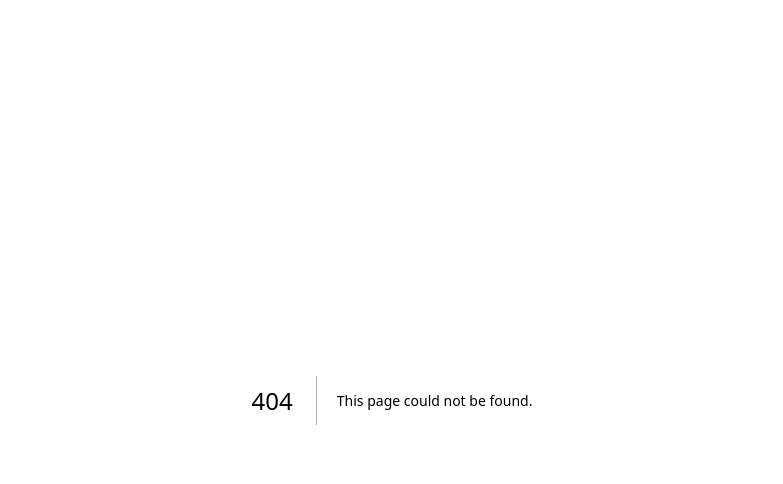
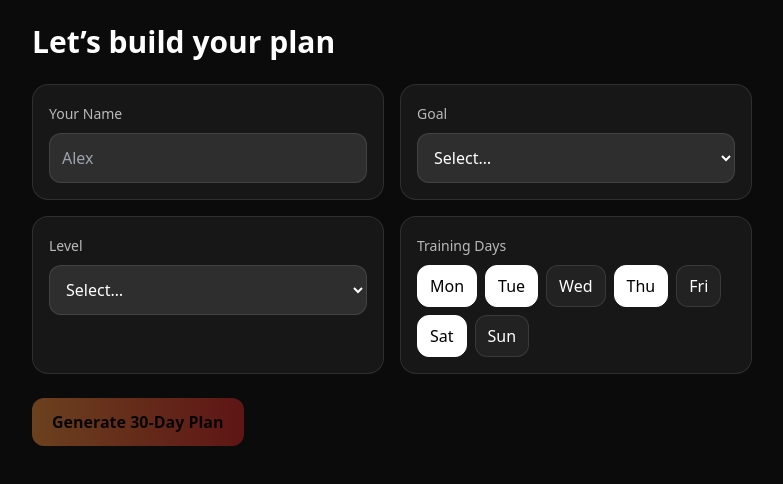
Before and after one commit to GrindFit/grindfit-webapp, a Next.js app: page /onboarding in a window 1280 px wide. Before the commit this address had no page. Shown: the top 484 px of the page, without its empty margins (248-1031 px from the left). Built offline with nearby package versions, Linux system fonts and the light colour scheme.

Commit message:
Create onboarding.js

```diff
--- /dev/null
+++ b/pages/onboarding.js
@@ -0,0 +1,103 @@
+import { useState } from "react";
+
+const DEFAULT_DAYS = ["Mon","Tue","Thu","Sat"];
+
+export default function Onboarding() {
+  const [name, setName]   = useState("");
+  const [goal, setGoal]   = useState("");
+  const [level, setLevel] = useState("");
+  const [days, setDays]   = useState(DEFAULT_DAYS);
+
+  const goals  = ["Fat Loss","Lean Mass","Recomp","Endurance"];
+  const levels = ["Beginner","Intermediate","Advanced"];
+  const weekday = ["Mon","Tue","Wed","Thu","Fri","Sat","Sun"];
+
+  const toggleDay = (d) =>
+    setDays(prev => prev.includes(d) ? prev.filter(x=>x!==d) : [...prev, d]);
+
+  function generatePlan() {
+    // seed a simple 30-day plan (we'll swap with your CSV later)
+    const blocks = ["Full Body A","EMOM KB","Upper Push","Lower Hinge","Mobility","Conditioning","Rest"];
+    const plan = Array.from({length:30}, (_,i)=>({
+      day: i+1,
+      title: blocks[i % blocks.length],
+      block: [
+        "Warm-up: 5m mobility",
+        "Main: 3× EMOM / supersets",
+        "Finisher: 6–8m zone 2"
+      ],
+      status: "pending"
+    }));
+
+    const profile = {
+      name, goal, level,
+      schedule: [...days].sort(),
+      baselines: { sleep:null, stress:null, soreness:null, steps:null },
+      streak: 0,
+      createdAt: new Date().toISOString()
+    };
+
+    // save to local storage (Supabase will replace this later)
+    localStorage.setItem("grindfit_profile", JSON.stringify(profile));
+    localStorage.setItem("grindfit_plan", JSON.stringify(plan));
+    localStorage.removeItem("grindfit_sessions");
+
+    // go to the dashboard
+    window.location.href = "/app";
+  }
+
+  return (
+    <main className="min-h-screen bg-[#0b0b0b] text-white">
+      <div className="max-w-3xl mx-auto p-6 space-y-6">
+        <h1 className="text-3xl font-black">Let’s build your plan</h1>
+
+        <div className="grid md:grid-cols-2 gap-4">
+          <div className="rounded-2xl bg-white/5 border border-white/10 p-4">
+            <label className="text-sm text-white/70">Your Name</label>
+            <input className="w-full mt-2 p-3 rounded-xl bg-white/10 border border-white/10"
+                   placeholder="Alex" value={name} onChange={e=>setName(e.target.value)} />
+          </div>
+
+          <div className="rounded-2xl bg-white/5 border border-white/10 p-4">
+            <label className="text-sm text-white/70">Goal</label>
+            <select className="w-full mt-2 p-3 rounded-xl bg-white/10 border border-white/10"
+                    value={goal} onChange={e=>setGoal(e.target.value)}>
+              <option value="">Select…</option>
+              {goals.map(g => <option key={g}>{g}</option>)}
+            </select>
+          </div>
+
+          <div className="rounded-2xl bg-white/5 border border-white/10 p-4">
+            <label className="text-sm text-white/70">Level</label>
+            <select className="w-full mt-2 p-3 rounded-xl bg-white/10 border border-white/10"
+                    value={level} onChange={e=>setLevel(e.target.value)}>
+              <option value="">Select…</option>
+              {levels.map(l => <option key={l}>{l}</option>)}
+            </select>
+          </div>
+
+          <div className="rounded-2xl bg-white/5 border border-white/10 p-4">
+            <label className="text-sm text-white/70">Training Days</label>
+            <div className="flex flex-wrap gap-2 mt-2">
+              {weekday.map(d => (
+                <button key={d} onClick={()=>toggleDay(d)}
+                  className={`px-3 py-2 rounded-xl border ${days.includes(d)
+                    ? "bg-white text-black border-white"
+                    : "bg-white/5 border-white/10"}`}>
+                  {d}
+                </button>
+              ))}
+            </div>
+          </div>
+        </div>
+
+        <button
+          disabled={!name || !goal || !level || days.length===0}
+          onClick={generatePlan}
+          className="px-5 py-3 rounded-xl bg-gradient-to-r from-orange-400 to-red-600 text-black font-semibold disabled:opacity-40">
+          Generate 30-Day Plan
+        </button>
+      </div>
+    </main>
+  );
+}
```
